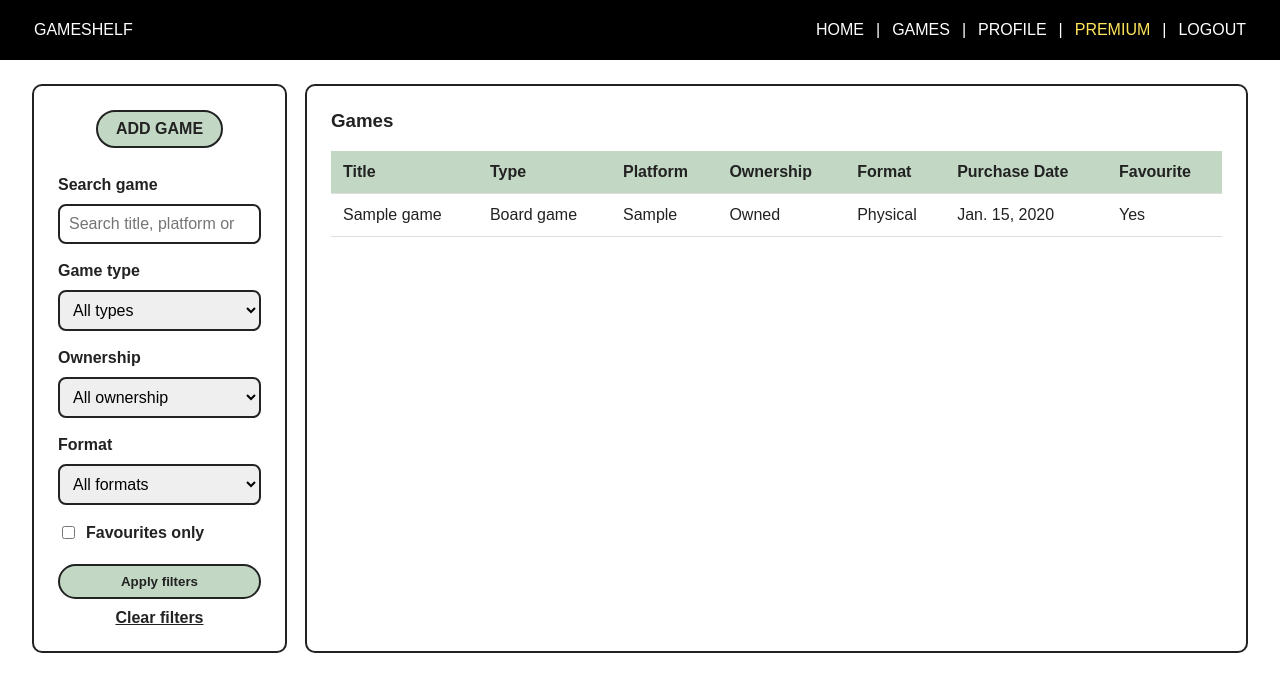
After one commit to DarthCookie45/GameShelf, a Django app: page /games/ in a window 1280 px wide. The commit adds this page. Shown: the top 692 px of the page. Run offline with Django 5.2, Linux system fonts and the light colour scheme; a user stored in the database is signed in; tables that the repository leaves empty hold one stand-in row (values such as "Sample post").

Commit message:
Add games list with filters and sorting

```diff
--- a/config/settings.py
+++ b/config/settings.py
@@ -133,5 +133,5 @@ MEDIA_ROOT = BASE_DIR / 'media'
 DEFAULT_AUTO_FIELD = 'django.db.models.BigAutoField'
 
 LOGIN_URL = 'login'
-LOGIN_REDIRECT_URL = 'home'
+LOGIN_REDIRECT_URL = 'games_list'
 LOGOUT_REDIRECT_URL = 'home'
--- a/config/urls.py
+++ b/config/urls.py
@@ -22,6 +22,7 @@ urlpatterns = [
     path('admin/', admin.site.urls),
     path('', include('pages.urls')),
     path('accounts/', include('accounts.urls')),
+    path('games/', include('games.urls')),
     path(
         'accounts/login/',
         auth_views.LoginView.as_view(
--- /dev/null
+++ b/games/templates/games/games_list.html
@@ -0,0 +1,100 @@
+{% extends 'base.html' %}
+
+{% block title %}Games | GameShelf{% endblock %}
+
+{% block content %}
+<section class="games-layout">
+    <aside class="games-sidebar panel">
+        <a class="button add-game-button" href="#">ADD GAME</a>
+
+        <form method="get" class="filter-form">
+            <label for="q">Search game</label>
+            <input
+                id="q"
+                name="q"
+                type="search"
+                value="{{ search_query }}"
+                placeholder="Search title, platform or genre"
+            >
+
+            <label for="game_type">Game type</label>
+            <select id="game_type" name="game_type">
+                <option value="">All types</option>
+                {% for value, label in game_type_choices %}
+                    <option value="{{ value }}" {% if selected_game_type == value %}selected{% endif %}>
+                        {{ label }}
+                    </option>
+                {% endfor %}
+            </select>
+
+            <label for="ownership_status">Ownership</label>
+            <select id="ownership_status" name="ownership_status">
+                <option value="">All ownership</option>
+                {% for value, label in ownership_choices %}
+                    <option value="{{ value }}" {% if selected_ownership_status == value %}selected{% endif %}>
+                        {{ label }}
+                    </option>
+                {% endfor %}
+            </select>
+
+            <label for="format">Format</label>
+            <select id="format" name="format">
+                <option value="">All formats</option>
+                {% for value, label in format_choices %}
+                    <option value="{{ value }}" {% if selected_format == value %}selected{% endif %}>
+                        {{ label }}
+                    </option>
+                {% endfor %}
+            </select>
+
+            <label class="checkbox-label">
+                <input type="checkbox" name="favourite" {% if selected_favourite == 'on' %}checked{% endif %}>
+                Favourites only
+            </label>
+
+            <button class="button filter-button" type="submit">Apply filters</button>
+            <a class="clear-link" href="{% url 'games_list' %}">Clear filters</a>
+        </form>
+    </aside>
+
+    <section class="games-table-panel panel">
+        <h1>Games</h1>
+
+        {% if games %}
+            <div class="table-wrap">
+                <table class="games-table">
+                    <thead>
+                        <tr>
+                            <th><a href="?sort={{ title_sort }}">Title</a></th>
+                            <th><a href="?sort={{ type_sort }}">Type</a></th>
+                            <th><a href="?sort={{ platform_sort }}">Platform</a></th>
+                            <th><a href="?sort={{ ownership_sort }}">Ownership</a></th>
+                            <th><a href="?sort={{ format_sort }}">Format</a></th>
+                            <th><a href="?sort={{ purchase_sort }}">Purchase Date</a></th>
+                            <th>Favourite</th>
+                        </tr>
+                    </thead>
+                    <tbody>
+                        {% for game in games %}
+                            <tr>
+                                <td>{{ game.title }}</td>
+                                <td>{{ game.get_game_type_display }}</td>
+                                <td>{{ game.platform }}</td>
+                                <td>{{ game.get_ownership_status_display }}</td>
+                                <td>{{ game.get_format_display }}</td>
+                                <td>{{ game.purchase_date|default:'-' }}</td>
+                                <td>{% if game.favourite %}Yes{% else %}No{% endif %}</td>
+                            </tr>
+                        {% endfor %}
+                    </tbody>
+                </table>
+            </div>
+        {% else %}
+            <div class="empty-state">
+                <h2>No games found</h2>
+                <p>Add your first game or adjust your filters.</p>
+            </div>
+        {% endif %}
+    </section>
+</section>
+{% endblock %}
--- /dev/null
+++ b/games/urls.py
@@ -0,0 +1,7 @@
+from django.urls import path
+
+from . import views
+
+urlpatterns = [
+    path('', views.games_list, name='games_list'),
+]
--- a/games/views.py
+++ b/games/views.py
@@ -1,3 +1,84 @@
+from django.contrib.auth.decorators import login_required
+from django.db.models import Q
 from django.shortcuts import render
 
+from .models import Game
+
 # Create your views here.
+def get_sort_url(current_sort, field_name):
+    if current_sort == field_name:
+        return f'-{field_name}'
+
+    return field_name
+
+
+@login_required
+def games_list(request):
+    games = Game.objects.filter(owner=request.user)
+
+    search_query = request.GET.get('q', '').strip()
+    game_type = request.GET.get('game_type', '')
+    ownership_status = request.GET.get('ownership_status', '')
+    game_format = request.GET.get('format', '')
+    favourite = request.GET.get('favourite', '')
+    sort = request.GET.get('sort', 'title')
+
+    if search_query:
+        games = games.filter(
+            Q(title__icontains=search_query)
+            | Q(platform__icontains=search_query)
+            | Q(genre__icontains=search_query)
+        )
+
+    if game_type:
+        games = games.filter(game_type=game_type)
+
+    if ownership_status:
+        games = games.filter(ownership_status=ownership_status)
+
+    if game_format:
+        games = games.filter(format=game_format)
+
+    if favourite == 'on':
+        games = games.filter(favourite=True)
+
+    allowed_sorts = [
+        'title',
+        '-title',
+        'game_type',
+        '-game_type',
+        'platform',
+        '-platform',
+        'ownership_status',
+        '-ownership_status',
+        'format',
+        '-format',
+        'purchase_date',
+        '-purchase_date',
+    ]
+
+    if sort not in allowed_sorts:
+        sort = 'title'
+
+    games = games.order_by(sort)
+
+    context = {
+        'games': games,
+        'search_query': search_query,
+        'selected_game_type': game_type,
+        'selected_ownership_status': ownership_status,
+        'selected_format': game_format,
+        'selected_favourite': favourite,
+        'current_sort': sort,
+        'game_type_choices': Game.GAME_TYPE_CHOICES,
+        'ownership_choices': Game.OWNERSHIP_CHOICES,
+        'format_choices': Game.FORMAT_CHOICES,
+        'title_sort': get_sort_url(sort, 'title'),
+        'type_sort': get_sort_url(sort, 'game_type'),
+        'platform_sort': get_sort_url(sort, 'platform'),
+        'ownership_sort': get_sort_url(sort, 'ownership_status'),
+        'format_sort': get_sort_url(sort, 'format'),
+        'purchase_sort': get_sort_url(sort, 'purchase_date'),
+    }
+
+    return render(request, 'games/games_list.html', context)
--- a/static/css/style.css
+++ b/static/css/style.css
@@ -1,9 +1,14 @@
+/* -- Global Theme -- */
+
 :root {
     --accent: #C2D8C4;
     --coal: #222222;
     --page: #ffffff;
     --text: #222222;
     --border: #222222;
+    --premium: #ffe45c;
+    --error: #ffd6d6;
+    --muted-row: #f5f5f5;
 }
 
 * {
@@ -16,6 +21,9 @@ body {
     font-family: Arial, Helvetica, sans-serif;
     margin: 0;
 }
+
+
+/* -- Shared Layout -- */
 
 .site-header {
     background: #000000;
@@ -65,7 +73,7 @@ body {
 }
 
 .premium-link {
-    color: #ffe45c !important;
+    color: var(--premium) !important;
     font-weight: bold;
 }
 
@@ -103,6 +111,9 @@ body {
     filter: brightness(0.95);
 }
 
+
+/*  -- Messages -- */
+
 .message {
     border: 2px solid var(--coal);
     border-radius: 8px;
@@ -115,8 +126,11 @@ body {
 }
 
 .message-error {
-    background: #ffd6d6;
+    background: var(--error);
 }
+
+
+/* -- Homepage -- */
 
 .home-hero {
     align-items: center;
@@ -166,26 +180,8 @@ body {
     margin-top: 0;
 }
 
-@media (max-width: 800px) {
-    .navbar {
-        align-items: flex-start;
-        flex-direction: column;
-        gap: 12px;
-        padding: 18px;
-    }
 
-    .nav-links {
-        flex-wrap: wrap;
-    }
-
-    .page-shell {
-        padding: 18px;
-    }
-
-    .feature-grid {
-        grid-template-columns: 1fr;
-    }
-}
+/* -- Authentication Pages -- */
 
 .auth-layout {
     display: grid;
@@ -237,9 +233,140 @@ body {
     font-weight: bold;
 }
 
+
+/* -- Games List Page -- */
+
+.games-layout {
+    display: grid;
+    gap: 18px;
+    grid-template-columns: 255px 1fr;
+}
+
+.games-sidebar,
+.games-table-panel {
+    min-height: 500px;
+}
+
+.add-game-button {
+    display: block;
+    margin: 0 auto 20px;
+    text-align: center;
+    width: fit-content;
+}
+
+.filter-form {
+    display: grid;
+    gap: 10px;
+}
+
+.filter-form label {
+    font-weight: bold;
+    margin-top: 8px;
+}
+
+.filter-form input,
+.filter-form select {
+    border: 2px solid var(--coal);
+    border-radius: 8px;
+    font: inherit;
+    padding: 9px;
+    width: 100%;
+}
+
+.checkbox-label {
+    align-items: center;
+    display: flex;
+    gap: 8px;
+}
+
+.checkbox-label input {
+    width: auto;
+}
+
+.filter-button {
+    cursor: pointer;
+    margin-top: 12px;
+    text-align: center;
+}
+
+.clear-link {
+    color: var(--coal);
+    font-weight: bold;
+    text-align: center;
+}
+
+.games-table-panel h1 {
+    margin-top: 0;
+}
+
+.table-wrap {
+    overflow-x: auto;
+}
+
+.games-table {
+    border-collapse: collapse;
+    min-width: 850px;
+    width: 100%;
+}
+
+.games-table th,
+.games-table td {
+    border-bottom: 1px solid #dddddd;
+    padding: 12px;
+    text-align: left;
+}
+
+.games-table th {
+    background: var(--accent);
+}
+
+.games-table th a {
+    color: var(--coal);
+    text-decoration: none;
+}
+
+.games-table tr:hover {
+    background: var(--muted-row);
+}
+
+.empty-state {
+    align-content: center;
+    display: grid;
+    min-height: 320px;
+    text-align: center;
+}
+
+
+/* -- Responsive Styles -- */
+
+@media (max-width: 900px) {
+    .games-layout {
+        grid-template-columns: 1fr;
+    }
+}
+
 @media (max-width: 800px) {
+    .navbar {
+        align-items: flex-start;
+        flex-direction: column;
+        gap: 12px;
+        padding: 18px;
+    }
+
+    .nav-links {
+        flex-wrap: wrap;
+    }
+
+    .page-shell {
+        padding: 18px;
+    }
+
+    .feature-grid,
     .auth-layout {
         grid-template-columns: 1fr;
+    }
+
+    .auth-layout {
         margin-top: 24px;
     }
 
--- a/templates/base.html
+++ b/templates/base.html
@@ -18,7 +18,7 @@
 
                 {% if user.is_authenticated %}
                     <span>|</span>
-                    <a href="#">GAMES</a>
+                    <a href="{% url 'games_list' %}">GAMES</a>
                     <span>|</span>
                     <a href="#">PROFILE</a>
                     <span>|</span>
```
Also changed, not shown: TESTING.md (+6 -0 lines).
